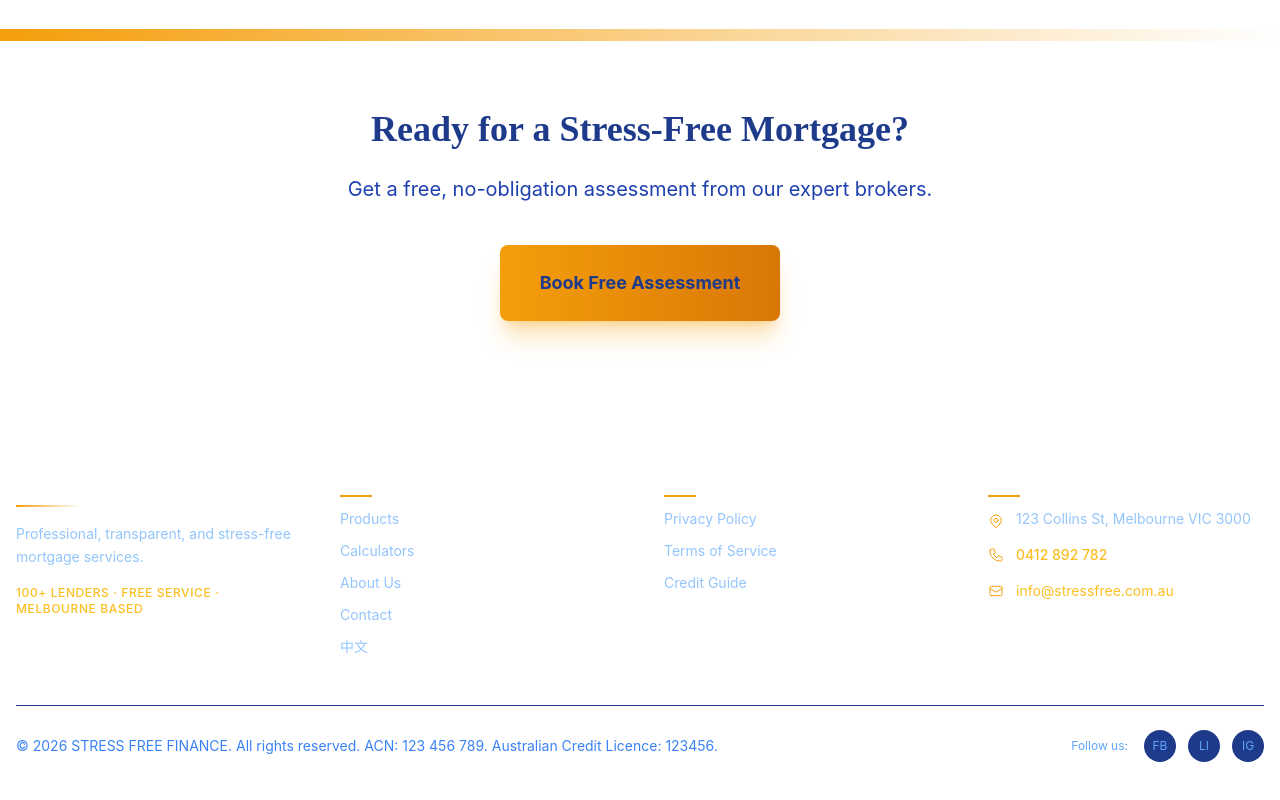
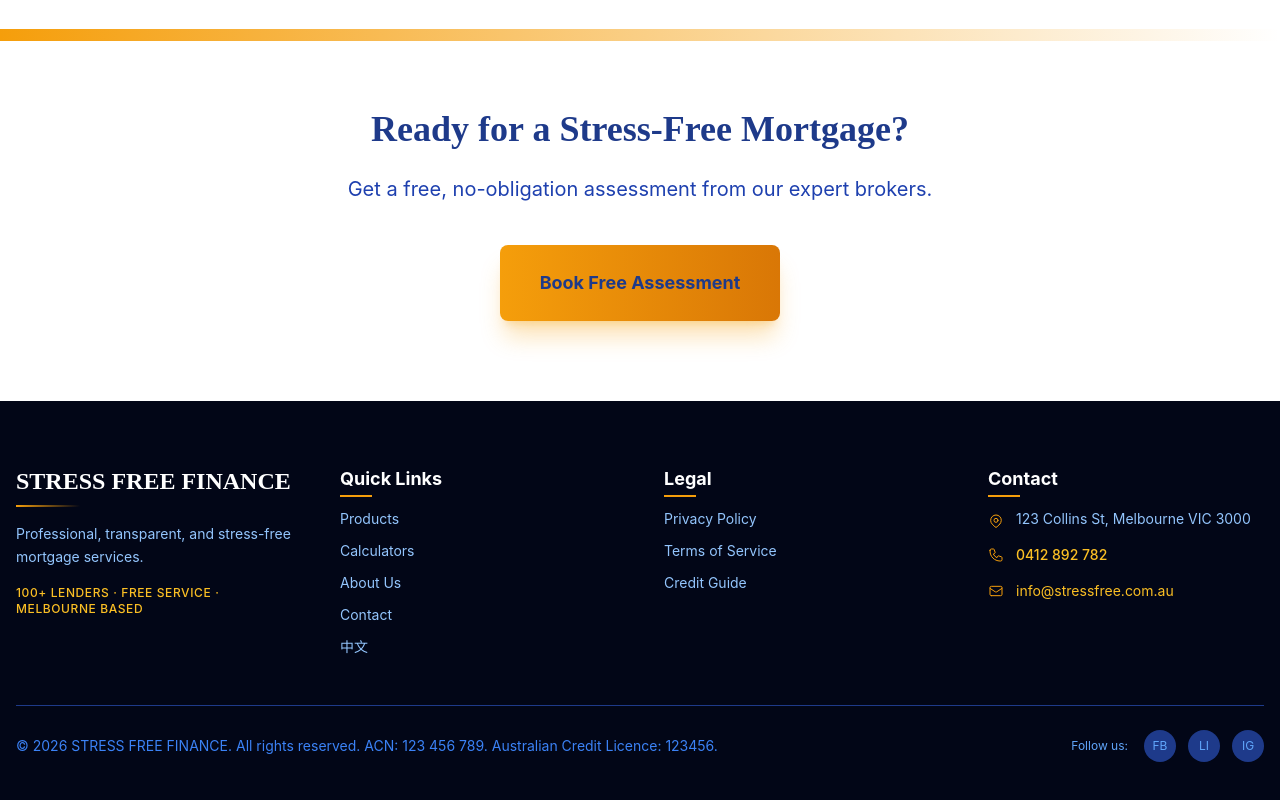
Before and after one commit to jy02577302-ux/finance-site, a Next.js app: page /en in a window 1280 px wide. Shown: the part 3134-3934 px from the top of the page. Built offline with nearby package versions, Linux system fonts and the light colour scheme.

Commit message:
fix: force footer dark background with inline style

```diff
--- a/app/en/page.tsx
+++ b/app/en/page.tsx
@@ -289,7 +289,7 @@ export default function HomePageEN() {
       </section>
 
       {/* Footer - with Hero-matching wave top */}
-      <footer className="bg-primary-950 text-primary-200 relative">
+      <footer className="relative text-primary-200" style={{ backgroundColor: '#020617' }}>
         {/* Wave top - matches Hero gradient, covers full footer */}
         <div className="absolute top-0 left-0 right-0 h-24 -z-10">
           <svg
--- a/app/zh/page.tsx
+++ b/app/zh/page.tsx
@@ -290,7 +290,7 @@ export default function HomePageZH() {
       </section>
 
       {/* Footer - with Hero-matching wave top */}
-      <footer className="bg-primary-950 text-primary-200 relative">
+      <footer className="relative text-primary-200" style={{ backgroundColor: '#020617' }}>
         {/* Wave top - matches Hero gradient, covers full footer */}
         <div className="absolute top-0 left-0 right-0 h-24 -z-10">
           <svg
```
Also changed, not shown: 1 other file (tests, documents, lock files or other folders).
